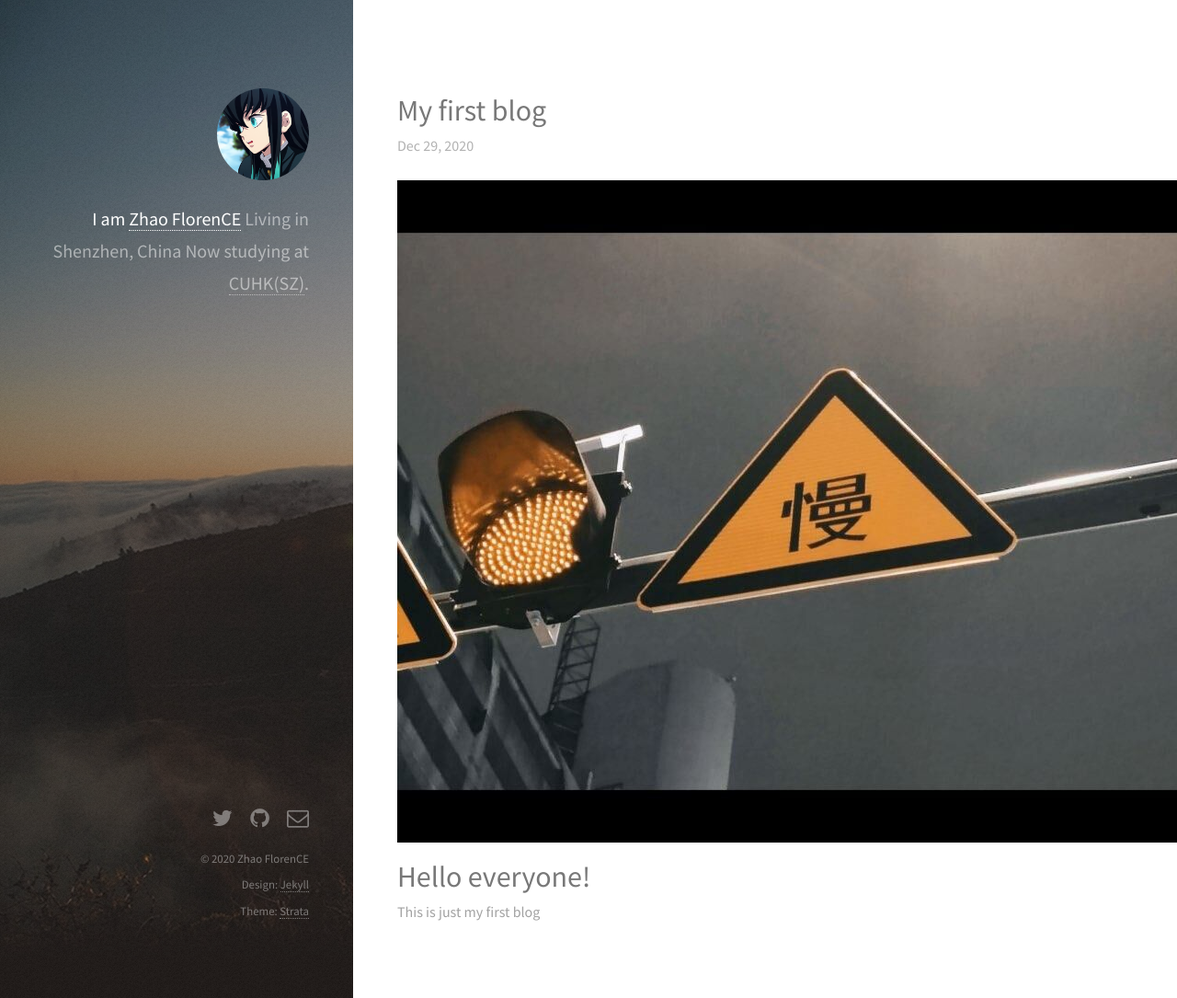
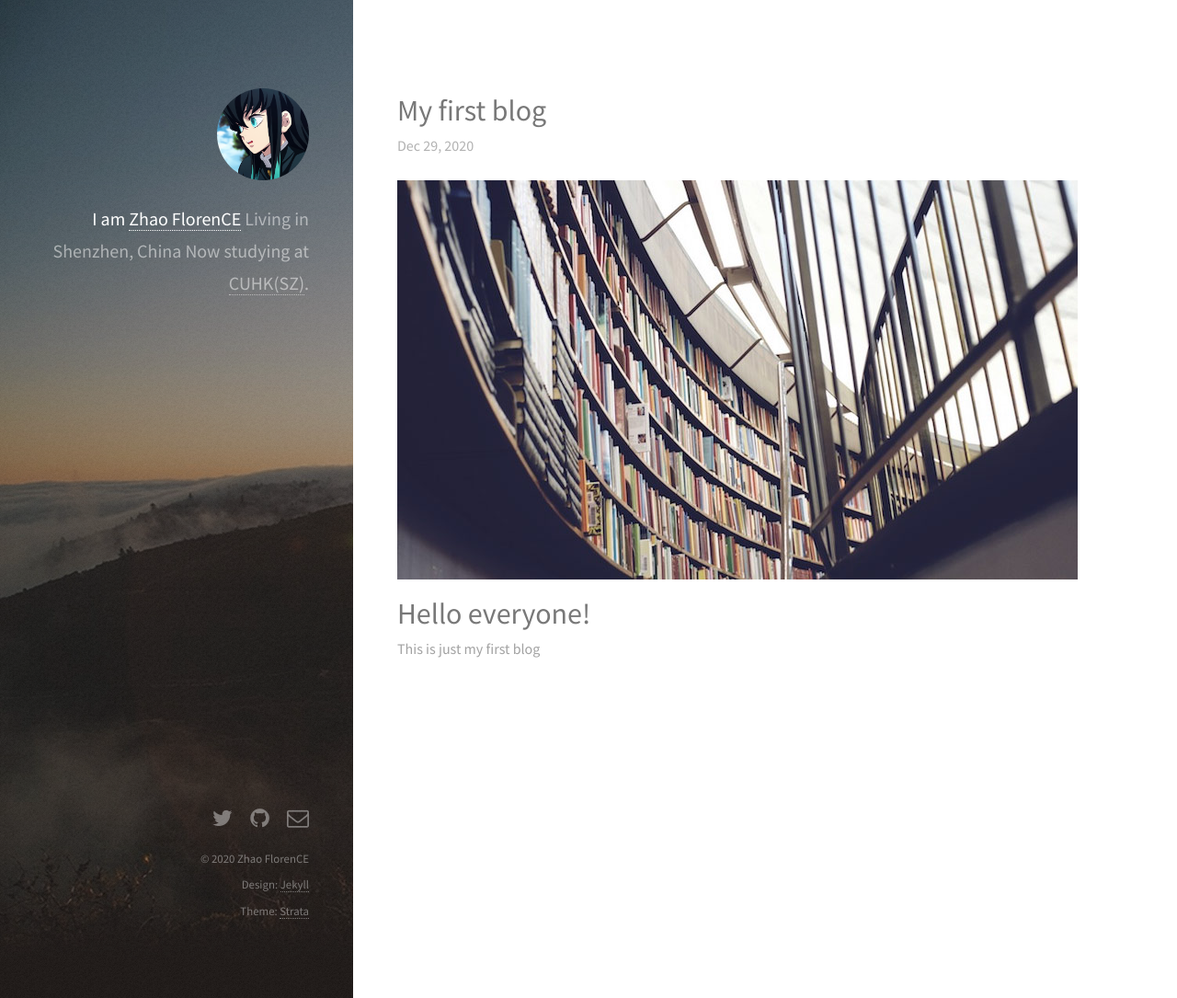
Before and after one commit to as3ert/blog, a Jekyll site: the page built from _posts/2020-12-29-my-first-blog.md, in a window 1280 px wide and 1085 px high. Shown: the whole window at 92% size. Built offline with Jekyll 4.4.1, drawn with Linux system fonts in a browser that asks for light colours; nearby versions of some CDN libraries.

Commit message:
Updated '_posts/2020-12-29-my-first-blog.md' via CloudCannon

```diff
--- a/_posts/2020-12-29-my-first-blog.md
+++ b/_posts/2020-12-29-my-first-blog.md
@@ -6,6 +6,6 @@ categories:
 date: 2020-12-29 18:21:00
 ---
 
-# ![](/uploads/qq图片20201229022317.jpg){: width="961" height="720"}Hello everyone\!
+# ![](/images/fulls/03.jpg){: width="740" height="434"}Hello everyone\!
 
 This is just my first blog
```
